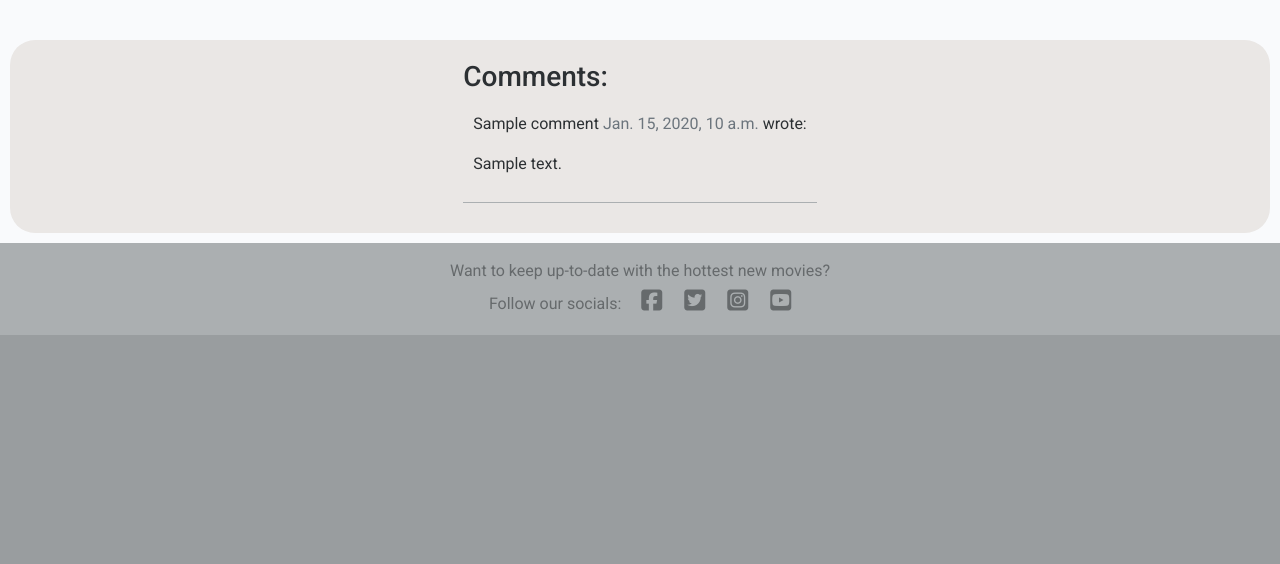
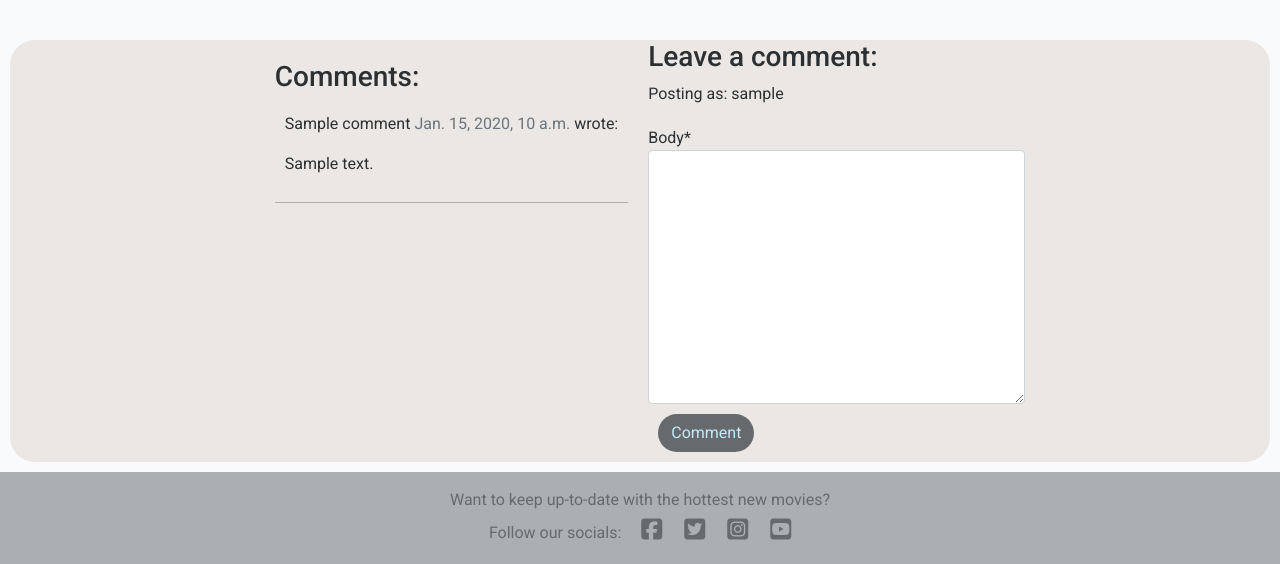
Before and after one commit to reececilon/critiqal-p4, a Django app: a page that uses templates/review_content.html in a window 1280 px wide. Shown: the part 973-1537 px from the top of the page. Before the commit the page ends 1308 px from the top, so only its background shows below. Run offline with Django 3.2, Linux system fonts and the light colour scheme; a user stored in the database is signed in; tables that the repository leaves empty hold one stand-in row (values such as "Sample post"); some libraries are stand-ins or nearby versions.

Commit message:
Add comment box

```diff
--- a/critiqal/settings.py
+++ b/critiqal/settings.py
@@ -49,6 +49,7 @@ INSTALLED_APPS = [
     'django.contrib.staticfiles',
     'cloudinary',
     'django_summernote',
+    'crispy_forms',
     'review',
 ]
 
@@ -56,6 +57,8 @@ SITE_ID = 1
 
 LOGIN_REDIRECT_URL = '/'
 LOGOUT_REDIRECT_URL = '/'
+
+CRISPY_TEMPLATE_PACK = 'bootstrap4'
 
 MIDDLEWARE = [
     'django.middleware.security.SecurityMiddleware',
--- a/requirements.txt
+++ b/requirements.txt
@@ -4,6 +4,7 @@ dj-database-url==0.5.0
 dj3-cloudinary-storage==0.0.6
 Django==3.2
 django-allauth==0.49.0
+django-crispy-forms==1.14.0
 django-summernote==0.8.20.0
 gunicorn==20.1.0
 oauthlib==3.2.0
--- /dev/null
+++ b/review/forms.py
@@ -0,0 +1,8 @@
+from .models import Comment
+from django import forms
+
+
+class CommentForm(forms.ModelForm):
+    class Meta:
+        model = Comment
+        fields = ('body',)
--- a/review/views.py
+++ b/review/views.py
@@ -1,6 +1,7 @@
 from django.shortcuts import render, get_object_or_404
 from django.views import generic, View
 from .models import Review
+from .forms import CommentForm
 
 class ReviewList(generic.ListView):
     model = Review
@@ -26,5 +27,6 @@ class ReviewInfo(View):
                 'review': review,
                 'comments': comments,
                 'liked': liked,
+                'comment_form': CommentForm(),
             },
         )
--- a/templates/review_content.html
+++ b/templates/review_content.html
@@ -1,4 +1,5 @@
 {% extends 'base.html' %} {% block content %}
+{% load crispy_forms_tags %}
 <div class="content-box">
     <div class="img-crd">
         {% if "placeholder" in review.featured_image.url %}
@@ -62,7 +63,22 @@
         {% endfor %}
     </div>
     <div class="comment-box">
-            <!-- Add comment box here -->
+        {% if commented %}
+        <div class="alert alert-success" role="alert">
+            Your comment is awaiting approval
+        </div>
+        {% else %}
+        {% if user.is_authenticated %}
+
+        <h3>Leave a comment:</h3>
+        <p>Posting as: {{ user.username }}</p>
+        <form method="post" style="margin-top: 1.3em;">
+            {{ comment_form | crispy }}
+            {% csrf_token %}
+            <button type="submit" class="btn btn-signin">Comment</button>
+        </form>
+        {% endif %}
+        {% endif %}
     </div>
 </div>
 {% endblock content %}
```
